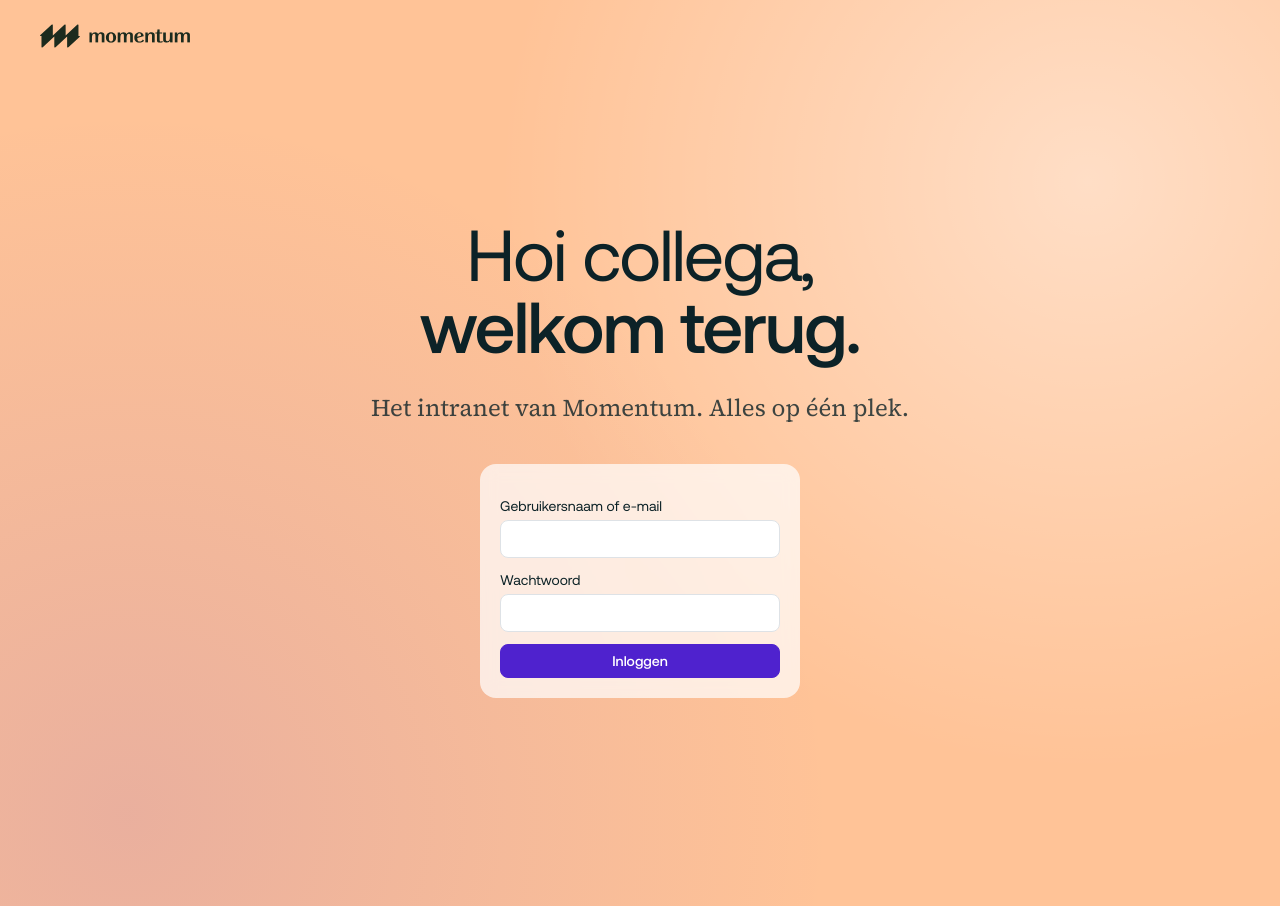
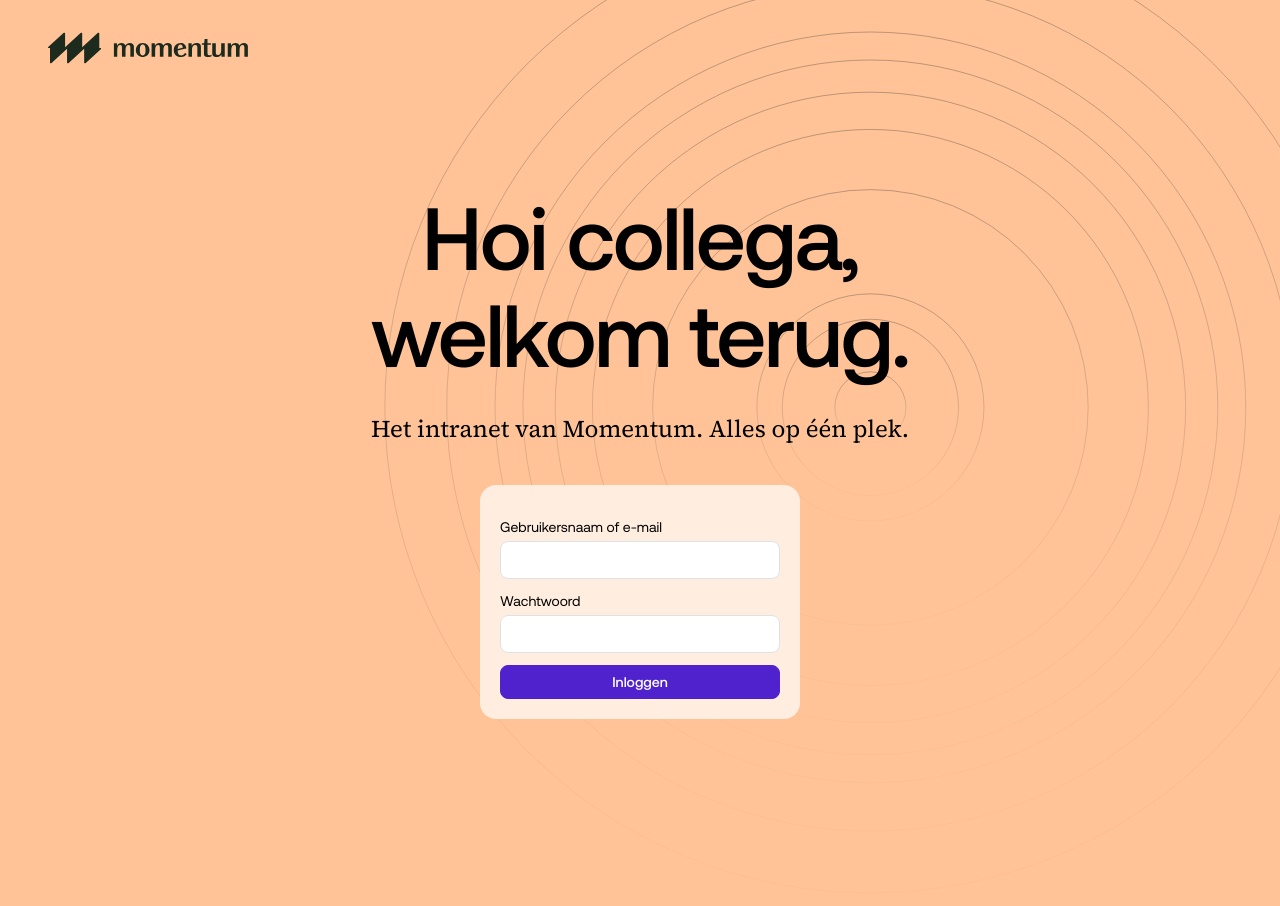
Before and after one commit to momentum-nl/intranet-, a Django app: page /accounts/login/ in a window 1280 px wide. Run offline with Django 5.2, Linux system fonts and the light colour scheme; style sheets or scripts are compiled from the project's sources; some libraries are stand-ins or nearby versions.

Commit message:
Loginpagina: hero als momentumdigital.nl met statische ringen-SVG en tekst-CTA met pijlcirkel
Co-Authored-By: Claude Fable 5.1 <noreply@anthropic.com>

```diff
--- a/web_app/static/src/app.css
+++ b/web_app/static/src/app.css
@@ -45,12 +45,27 @@
 }
 
 /* Loginpagina: perzik-hero met de cirkels van momentumdigital.nl */
-.hero-rings {
+.hero {
+  position: relative;
+  overflow: hidden;
   background-color: rgb(var(--color-warm-hero));
-  background-image:
-    radial-gradient(circle at 85% 20%, rgb(255 255 255 / 0.45), transparent 45%),
-    radial-gradient(circle at 10% 90%, rgb(var(--color-primary) / 0.12), transparent 50%);
 }
+.hero__rings {
+  position: absolute;
+  --size: max(76vw, 720px);
+  width: var(--size);
+  height: var(--size);
+  left: calc(68% - var(--size) / 2);
+  top: calc(45% - var(--size) / 2);
+  pointer-events: none;
+}
+.hero__cta {
+  @apply inline-flex items-center gap-4 font-display font-medium text-2xl sm:text-[28px];
+}
+.hero__cta-icon {
+  @apply inline-flex items-center justify-center w-11 h-11 rounded-full border border-current transition-transform duration-300;
+}
+.hero__cta:hover .hero__cta-icon { transform: translateX(6px); }
 .btn-pill {
   @apply inline-flex items-center gap-3 rounded-full bg-primary text-white font-medium text-lg pl-6 pr-5 py-3 transition-colors duration-300 hover:bg-deep;
 }
--- a/web_app/templates/account/login.html
+++ b/web_app/templates/account/login.html
@@ -2,26 +2,38 @@
 {% load static socialaccount %}
 {% block title %}Inloggen{% endblock %}
 {% block body %}
-<div class="hero-rings min-h-screen flex flex-col text-deep">
-  <header class="px-6 sm:px-10 py-6">
-    <img src="{% static 'momentum-logo.svg' %}" alt="Momentum" class="h-6">
+<div class="hero min-h-screen flex flex-col text-black">
+  <svg class="hero__rings" viewBox="0 0 1148 1148" aria-hidden="true">
+    <defs>
+      <linearGradient id="ring-fade" x1="0" y1="0" x2="0" y2="1">
+        <stop offset="0" stop-color="#2f2f2f" stop-opacity="0.38"/>
+        <stop offset="0.96" stop-color="#2f2f2f" stop-opacity="0.03"/>
+      </linearGradient>
+    </defs>
+    <g fill="none" stroke="url(#ring-fade)" stroke-width="1">
+      <circle cx="574" cy="574" r="42"/><circle cx="574" cy="574" r="104"/><circle cx="574" cy="574" r="134"/>
+      <circle cx="574" cy="574" r="257"/><circle cx="574" cy="574" r="328"/><circle cx="574" cy="574" r="372"/>
+      <circle cx="574" cy="574" r="410"/><circle cx="574" cy="574" r="443"/><circle cx="574" cy="574" r="500"/><circle cx="574" cy="574" r="573"/>
+    </g>
+  </svg>
+  <header class="relative px-6 sm:px-12 py-8">
+    <img src="{% static 'momentum-logo.svg' %}" alt="Momentum" class="h-7 sm:h-8">
   </header>
-  <main class="flex-1 flex items-center justify-center px-6 pb-16">
-    <div class="w-full max-w-2xl text-center">
-      <h1 class="font-display leading-[1.05] text-5xl sm:text-7xl tracking-tight">
-        <span class="block font-normal">Hoi collega,</span>
-        <span class="block font-medium">welkom terug.</span>
+  <main class="relative flex-1 flex items-center justify-center px-6 pb-24">
+    <div class="w-full max-w-3xl text-center">
+      <h1 class="font-display font-medium leading-[1.1] text-5xl sm:text-[88px] tracking-tight">
+        Hoi collega,<br>welkom terug.
       </h1>
-      <p class="font-serif text-xl sm:text-2xl mt-8 text-deep/80">Het intranet van Momentum. Alles op één plek.</p>
+      <p class="font-serif text-xl sm:text-2xl leading-relaxed mt-8 mx-auto max-w-xl">Het intranet van Momentum. Alles op één plek.</p>
 
       {% if form.non_field_errors %}
         <div class="mt-8 inline-block rounded-xl bg-white/70 px-4 py-2 text-sm text-danger">{% for e in form.non_field_errors %}{{ e }}{% endfor %}</div>
       {% endif %}
 
       {% if sso_enabled %}
-        <a href="{% provider_login_url 'microsoft' %}" class="btn-pill mt-10">
+        <a href="{% provider_login_url 'microsoft' %}" class="hero__cta mt-12">
           Inloggen met Microsoft
-          <svg width="18" height="16" viewBox="0 0 18 16" fill="none" aria-hidden="true"><path d="M10.5 0.5L9.4275 1.54475L15.1125 7.25H0V8.75H15.1125L9.4275 14.4298L10.5 15.5L18 8L10.5 0.5Z" fill="currentColor"/></svg>
+          <span class="hero__cta-icon"><svg width="18" height="16" viewBox="0 0 18 16" fill="none" aria-hidden="true"><path d="M10.5 0.5L9.4275 1.54475L15.1125 7.25H0V8.75H15.1125L9.4275 14.4298L10.5 15.5L18 8L10.5 0.5Z" fill="currentColor"/></svg></span>
         </a>
       {% else %}
         <form method="post" action="{% url 'account_login' %}" class="mt-10 mx-auto max-w-xs text-left space-y-3 rounded-2xl bg-white/70 backdrop-blur p-5">
```
